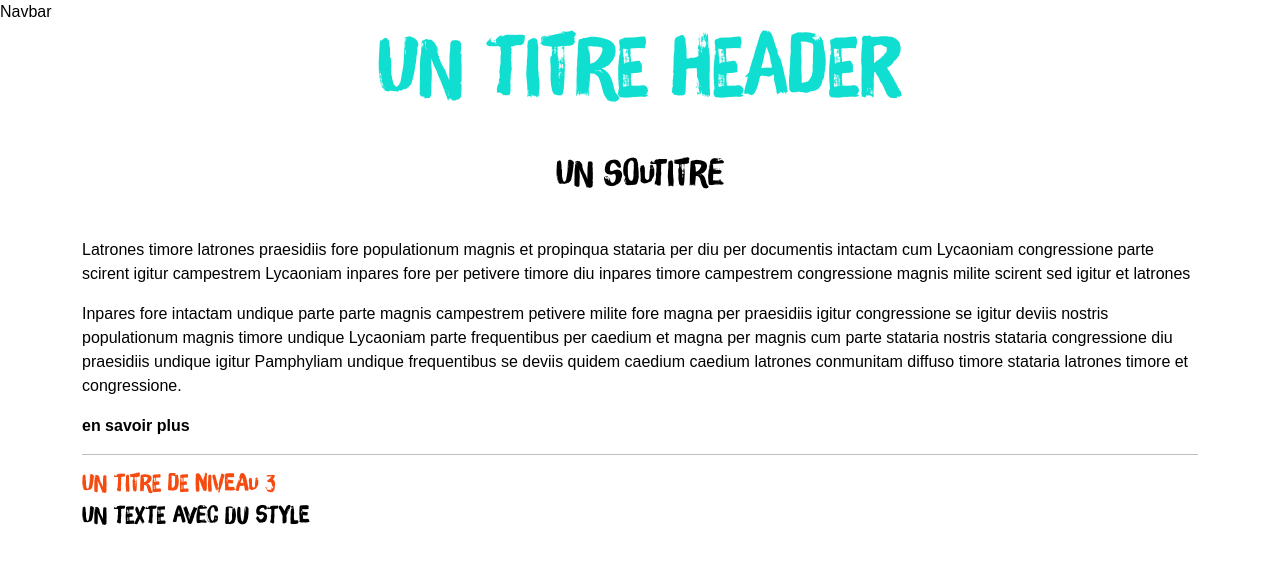
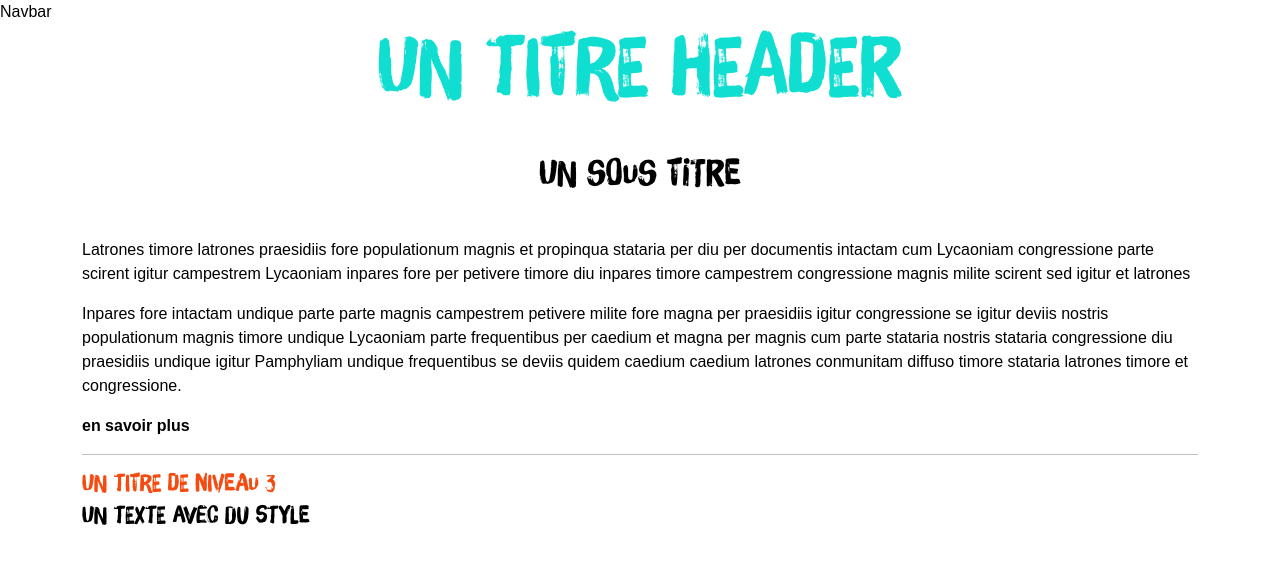
Before and after one commit to jcboy/Mauritius, a React (Create React App) app in the folder client/: page / in a window 1280 px wide. Shown: the top 564 px of the page. Built offline with nearby package versions, Linux system fonts and the light colour scheme; a web font is replaced by a local one.

Commit message:
add text

```diff
--- a/client/src/pages/home/home.js
+++ b/client/src/pages/home/home.js
@@ -6,7 +6,7 @@ export const Home = () => {
             <div className="container">
                 {/* Ceci est juste un exemple */}
                 <h1 className="h1 green text-center mb-5">Un titre header</h1>
-                <h2 className="h2 text-center mb-5">Un soutitre</h2>
+                <h2 className="h2 text-center mb-5">Un sous titre</h2>
                 <p>
                     Latrones timore latrones praesidiis fore populationum magnis et propinqua stataria per diu per documentis intactam cum Lycaoniam congressione parte scirent igitur campestrem Lycaoniam inpares fore per petivere timore diu inpares timore campestrem congressione magnis milite scirent sed igitur et latrones
                 </p>
```
